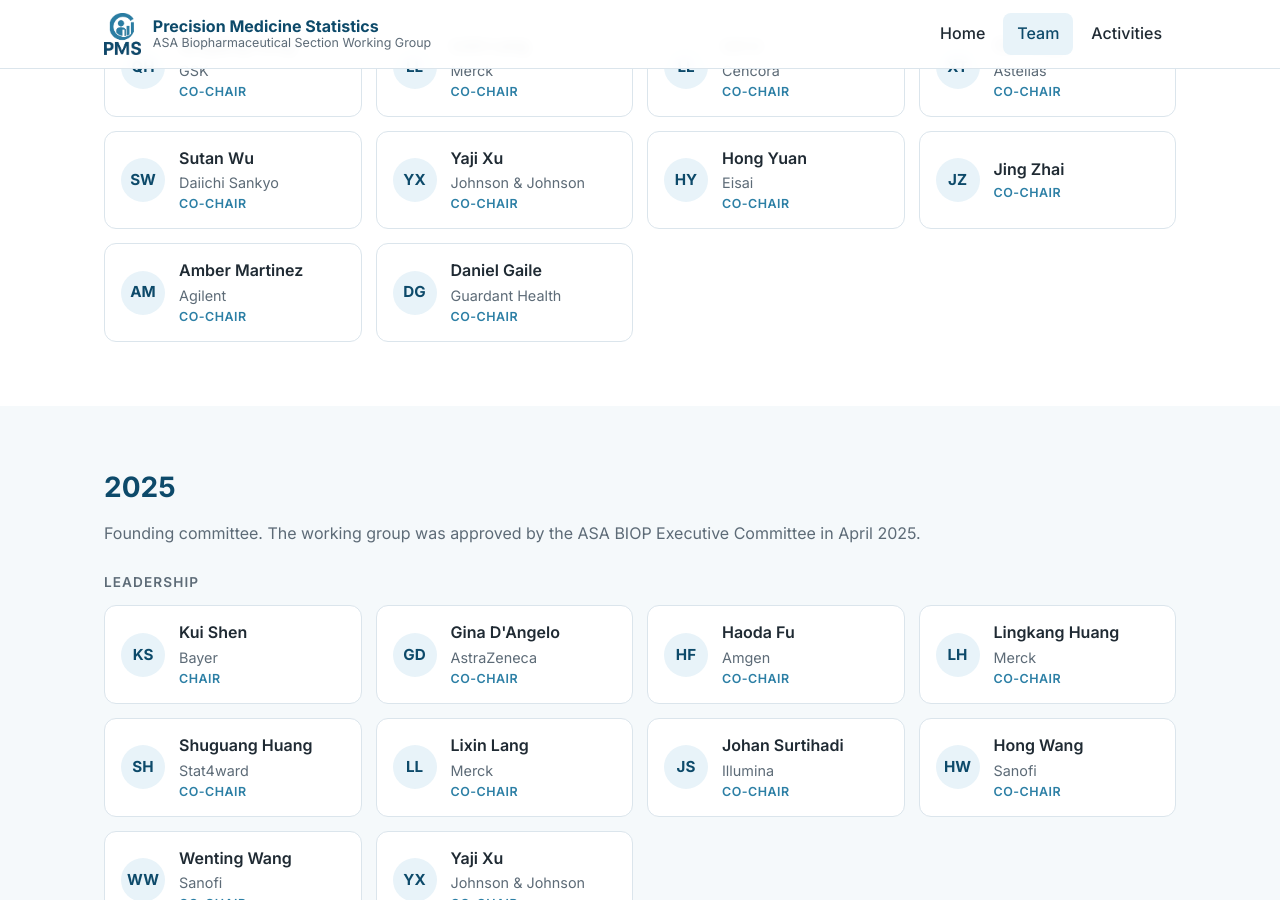
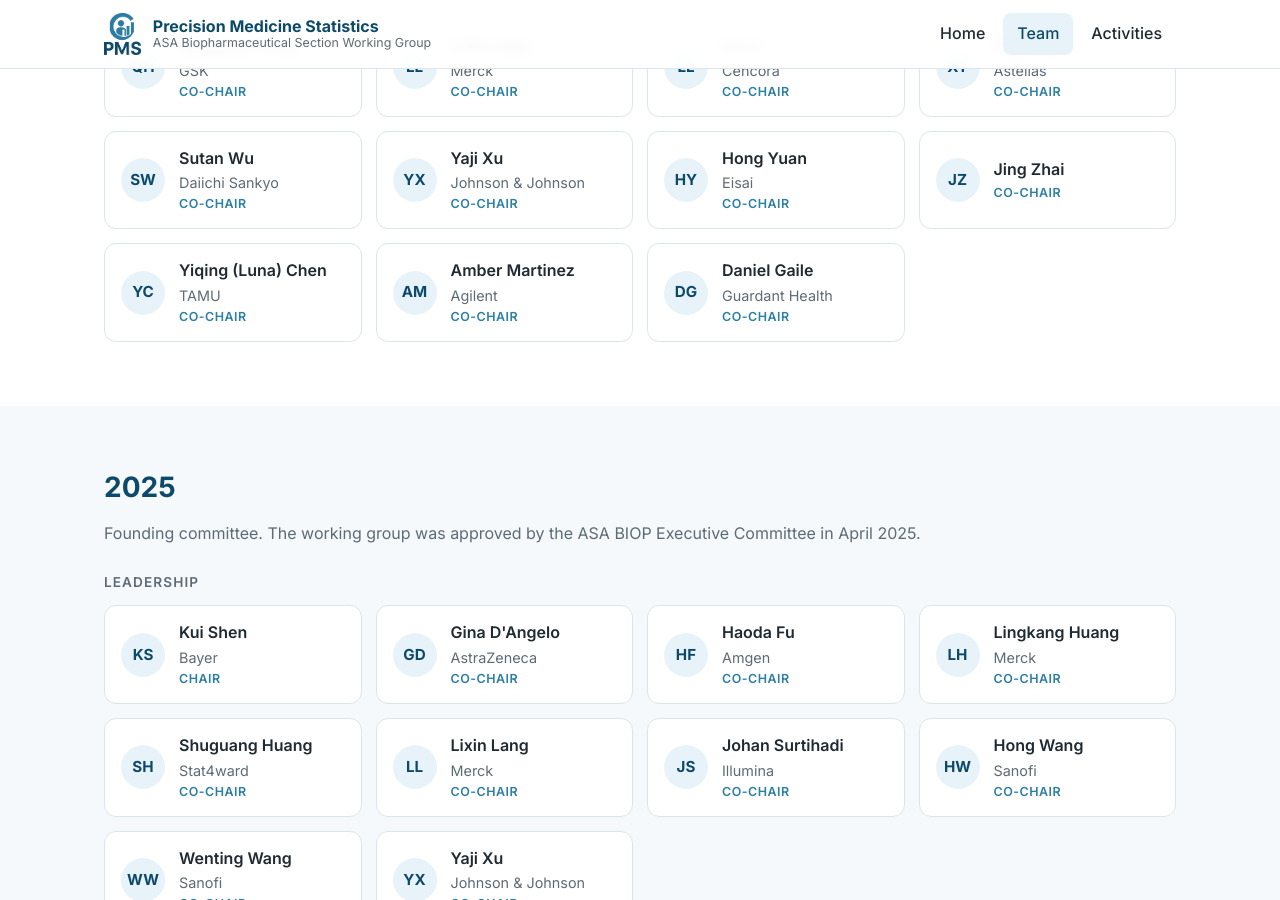
Before and after one commit to asa-biop-pms/asa-biop-pms.github.io, a Jekyll site: the page built from team.html, in a window 1280 px wide and 900 px high, scrolled down 704 px. Built offline with Jekyll 4.4.1, drawn with Linux system fonts in a browser that asks for light colours.

Commit message:
Update members.yml

```diff
--- a/_data/members.yml
+++ b/_data/members.yml
@@ -18,6 +18,7 @@
     - { name: Yaji Xu, affiliation: Johnson & Johnson, role: Co-Chair}
     - { name: Hong Yuan, affiliation: "Eisai", role: Co-Chair }
     - { name: Jing Zhai, affiliation: "", role: Co-Chair }
+    - { name: Yiqing (Luna) Chen, affiliation: "TAMU", role: Co-Chair }
     - { name: Amber Martinez, affiliation: "Agilent", role: Co-Chair }
     - { name: Daniel Gaile, affiliation: "Guardant Health", role: Co-Chair }
 
```
